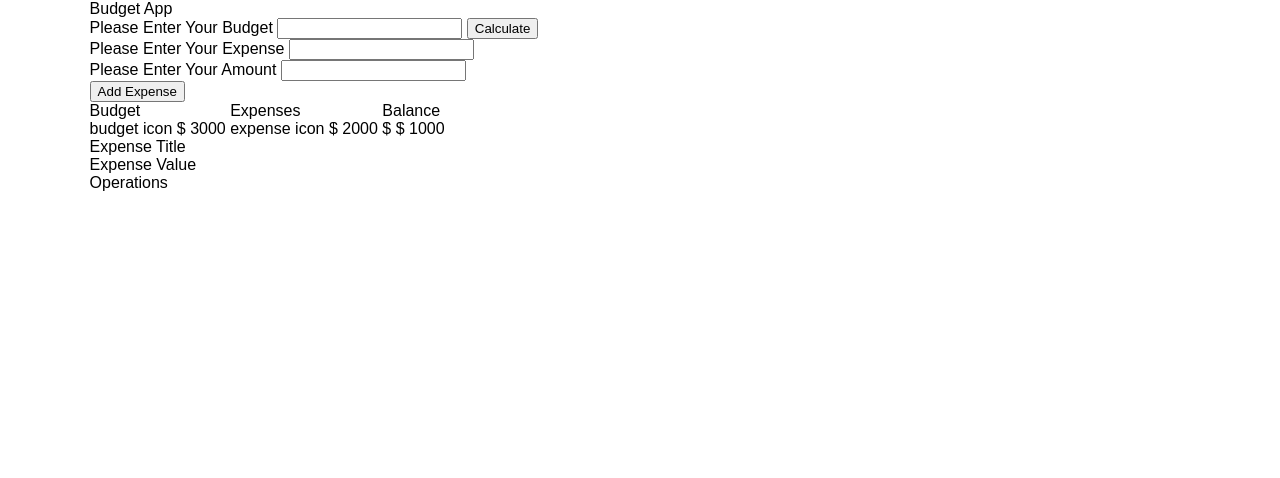
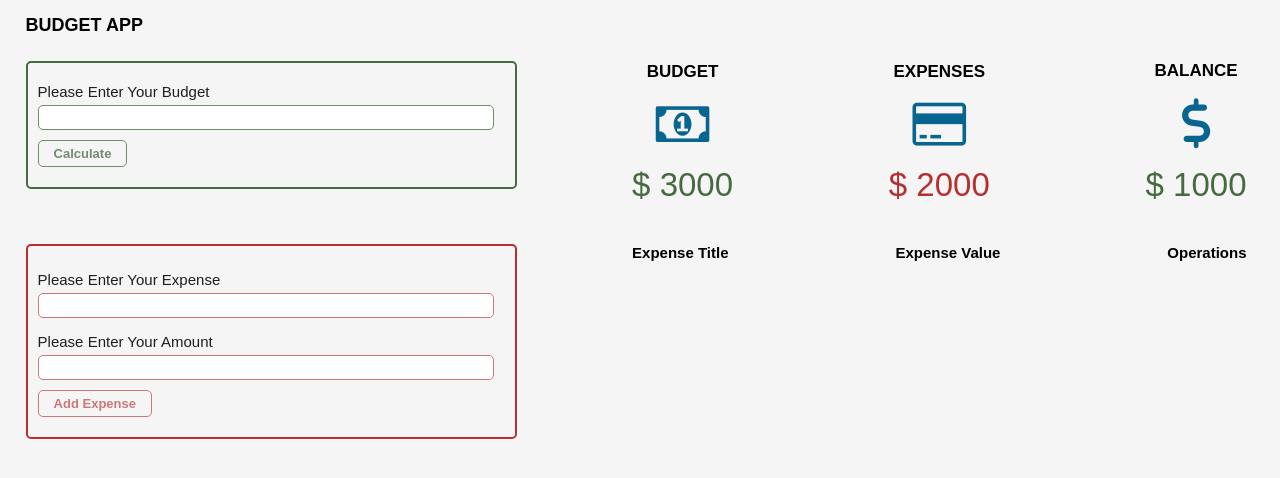
Before and after one commit to leenabaxioned/Budget_App, a plain HTML site: page index.html in a window 1280 px wide. Drawn offline with Linux system fonts and the light colour scheme; a script that the page names is missing.

Commit message:
styling addded

```diff
--- a/assets/css/style.css
+++ b/assets/css/style.css
@@ -83,7 +83,8 @@ sub { bottom: -.25em; }
 /*for all*/
 body {
   box-sizing: border-box;
-  font-family: sans-serif;
+  background-color: #F5F5F5;
+  font-family: "Arial",sans-serif;
 }
 
 a {
@@ -99,7 +100,7 @@ li {
 /*for wrapper*/
 .wrapper {
   max-width: 1360px;
-  width: 86%;
+  width: 96%;
   margin: 0 auto;
 }
 /*=================================
@@ -113,6 +114,165 @@ li {
 /*=================================
   main styling starts here
 =================================*/
+.main { padding: 15px 0; }
+
+h1 {
+  font-size: 18px;
+  font-weight: 600;
+  text-transform: uppercase;
+}
+
+.budget-app {
+  margin-top: 25px;
+  margin-bottom: 20px;
+  display: flex;
+  gap: 115px;
+  align-items: flex-start;
+}
+
+#budgetForm,
+#expenseForm,
+.expenseTitle,
+.expensePrice {
+  display: flex;
+  flex-direction: column;
+  justify-content: flex-start;
+  align-items: flex-start;
+}
+
+#budgetForm,
+#expenseForm {
+  padding: 10px;
+  border-radius: 5px;
+}
+
+.expenseTitle,
+.expensePrice {
+  width: 100%;
+  padding-top: 15px;
+ }
+
+#budgetForm {
+  padding-top: 20px;
+  border: 2px solid #466B40;
+}
+
+#expenseForm { border: 2px solid #B62F31; }
+
+.budget-details {
+  flex-basis: 40%;
+  display: flex;
+  flex-direction: column;
+  gap: 55px;
+}
+
+.budget-display { flex-basis: 50%; }
+
+form input[type="text"] {
+   width: 95%;
+   padding: 4px 5px;
+   border-radius: 5px;
+   background-color: #fff;
+}
+
+#enterBudget { border: 1px solid #708D6B; }
+#expenseForm input[type="text"] { border: 1px solid #CD7778; }
+
+form label {
+  padding-bottom: 5px;
+  color: #1E1E1E;
+  font-size: 15px;
+}
+
+.btn {
+  padding: 5px 15px;
+  margin: 10px 0;
+  background-color: transparent;
+  border-radius: 5px;
+  font-size: 13px;
+  font-weight: 600;
+  transition: all 0.3s;
+}
+
+.calculate {
+  border: 1px solid #708D6B;
+  color: #708D6B;
+}
+
+.calculate:hover {
+  background-color: #708D6B;
+  color: #fff;
+}
+
+.addExpense {
+  border: 1px solid #CD7778;
+  color: #CD7778;
+}
+
+.addExpense:hover {
+  background-color: #CD7778;
+  color: #fff;
+}
+
+.budget-display,
+.list{
+  display: flex;
+  flex-direction: column;
+}
+
+#expense-table {
+  display: flex;
+  flex-direction: column;
+  gap: 10px;
+}
+
+.budget-calculation,
+.row {
+  display: flex;
+  justify-content: space-between;
+  align-items: center;
+}
+
+.row {
+  padding: 5px 0;
+  font-size: 15px;
+  font-weight: 600;
+}
+
+.list {
+  gap: 17px;
+  text-align: center;
+}
+
+.list h2 {
+  font-size: 17px;
+  font-weight: 600;
+  text-transform: uppercase;
+}
+
+.list .budget {
+  color: #466B40;
+  font-size: 33px;
+}
+
+.icon {
+  display: flex;
+  justify-content: center;
+  font-family: "FontAwesome";
+  text-indent: -9999px;
+}
+
+.icon::before {
+  color: #07658F;
+  font-size: 50px;
+  text-indent: 0;
+}
+
+.first .icon::before { content: "\f0d6"; }
+.second .icon::before { content: "\f09d"; }
+.third .icon::before { content: "\24"; }
+.second .budget { color: #B62F31; }
+.budget-display {  gap: 35px; }
 
 /*=================================
   main styling ends here
```
